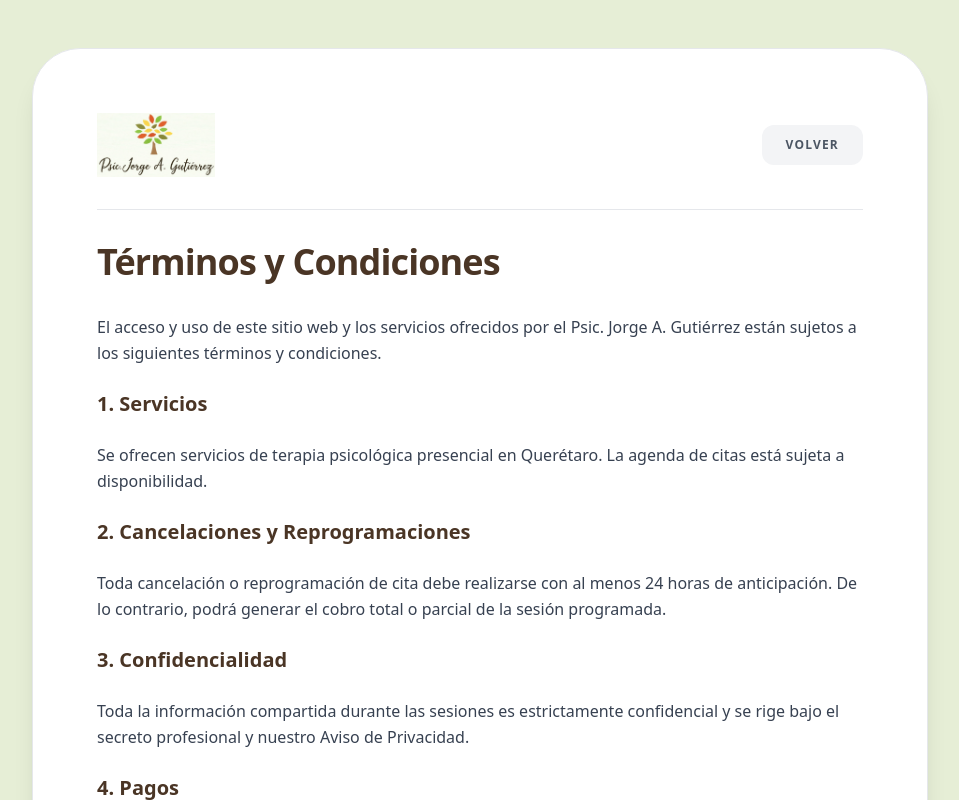
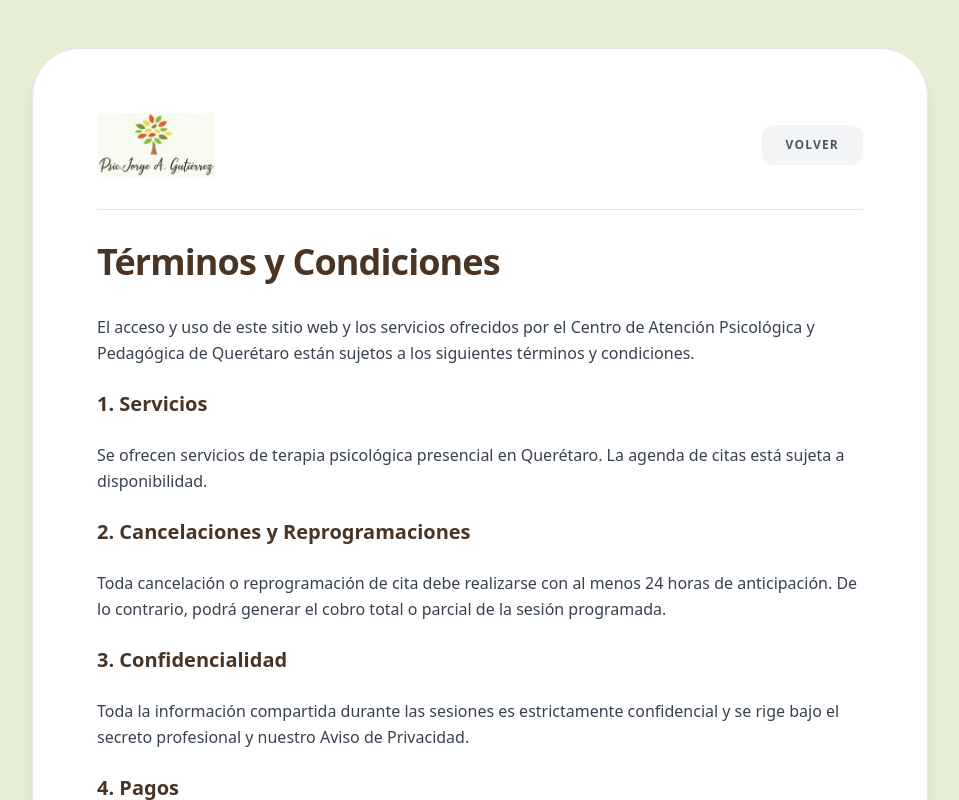
Before and after one commit to JAGsyscapy/sys_JAG, a React (Vite) app: page /terminos in a window 1280 px wide. Shown: the top 800 px of the page, without its empty margins (160-1119 px from the left). Built offline with nearby package versions, Linux system fonts and the light colour scheme; the HTML template or start-up script is replaced by a standard one.

Commit message:
modificacion comentarios del cliente psic.  1.8.1

```diff
--- a/src/pages/Home.jsx
+++ b/src/pages/Home.jsx
@@ -275,7 +275,7 @@ export default function Home() {
           </div>
         </div>
         <div className="max-w-6xl mx-auto px-6 mt-32 pt-10 border-t border-white/10 flex flex-col md:flex-row justify-between gap-6 items-center">
-          <p className="text-xs font-black uppercase tracking-widest opacity-50">© 2026 {data.hero.name}</p>
+          <p className="text-xs font-black uppercase tracking-widest opacity-50">© 2026 Centro de Atención Psicológica y Pedagógica de Querétaro</p>
           <div className="flex flex-wrap justify-center md:justify-end gap-4 mt-4 md:mt-0">
             <Link to="/privacidad" className="text-xs font-bold text-gray-300 hover:text-white transition-colors">Privacidad</Link>
             <Link to="/terminos" className="text-xs font-bold text-gray-300 hover:text-white transition-colors">Términos</Link>
--- a/src/pages/Privacidad.jsx
+++ b/src/pages/Privacidad.jsx
@@ -13,7 +13,7 @@ export default function Privacidad() {
         <div className="space-y-6 text-gray-700 leading-relaxed font-medium">
           <p>De conformidad con lo establecido en la Ley Federal de Protección de Datos Personales en Posesión de los Particulares, se pone a disposición el presente Aviso de Privacidad.</p>
           <h2 className="text-xl font-bold text-text-main">1. Identidad y domicilio del responsable</h2>
-          <p>El Psic. Jorge A. Gutiérrez, con domicilio en Querétaro, México, es responsable del uso y protección de sus datos personales.</p>
+          <p>El Centro de Atención Psicológica y Pedagógica de Querétaro, con domicilio en Querétaro, México, es responsable del uso y protección de sus datos personales.</p>
           <h2 className="text-xl font-bold text-text-main">2. Datos personales que se recaban</h2>
           <p>Para llevar a cabo las finalidades descritas en este aviso, utilizaremos datos de identificación, contacto y, en su caso, datos sensibles relativos a su estado de salud mental, los cuales serán tratados con estricta confidencialidad.</p>
           <h2 className="text-xl font-bold text-text-main">3. Finalidades del tratamiento de datos</h2>
--- a/src/pages/Terminos.jsx
+++ b/src/pages/Terminos.jsx
@@ -11,7 +11,7 @@ export default function Terminos() {
         </div>
         <h1 className="text-3xl md:text-4xl font-black tracking-tight">Términos y Condiciones</h1>
         <div className="space-y-6 text-gray-700 leading-relaxed font-medium">
-          <p>El acceso y uso de este sitio web y los servicios ofrecidos por el Psic. Jorge A. Gutiérrez están sujetos a los siguientes términos y condiciones.</p>
+          <p>El acceso y uso de este sitio web y los servicios ofrecidos por el Centro de Atención Psicológica y Pedagógica de Querétaro están sujetos a los siguientes términos y condiciones.</p>
           <h2 className="text-xl font-bold text-text-main">1. Servicios</h2>
           <p>Se ofrecen servicios de terapia psicológica presencial en Querétaro. La agenda de citas está sujeta a disponibilidad.</p>
           <h2 className="text-xl font-bold text-text-main">2. Cancelaciones y Reprogramaciones</h2>
```
